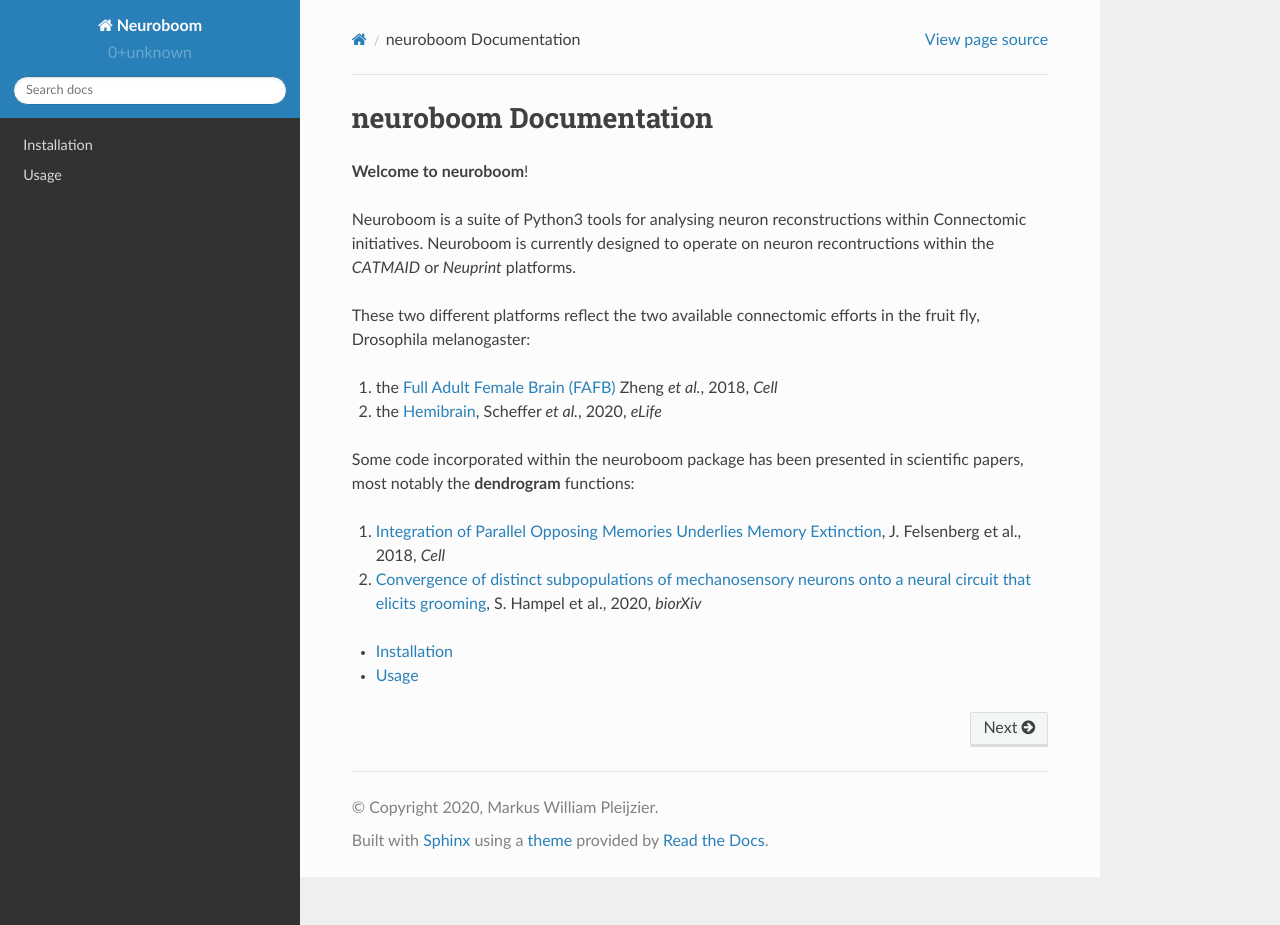
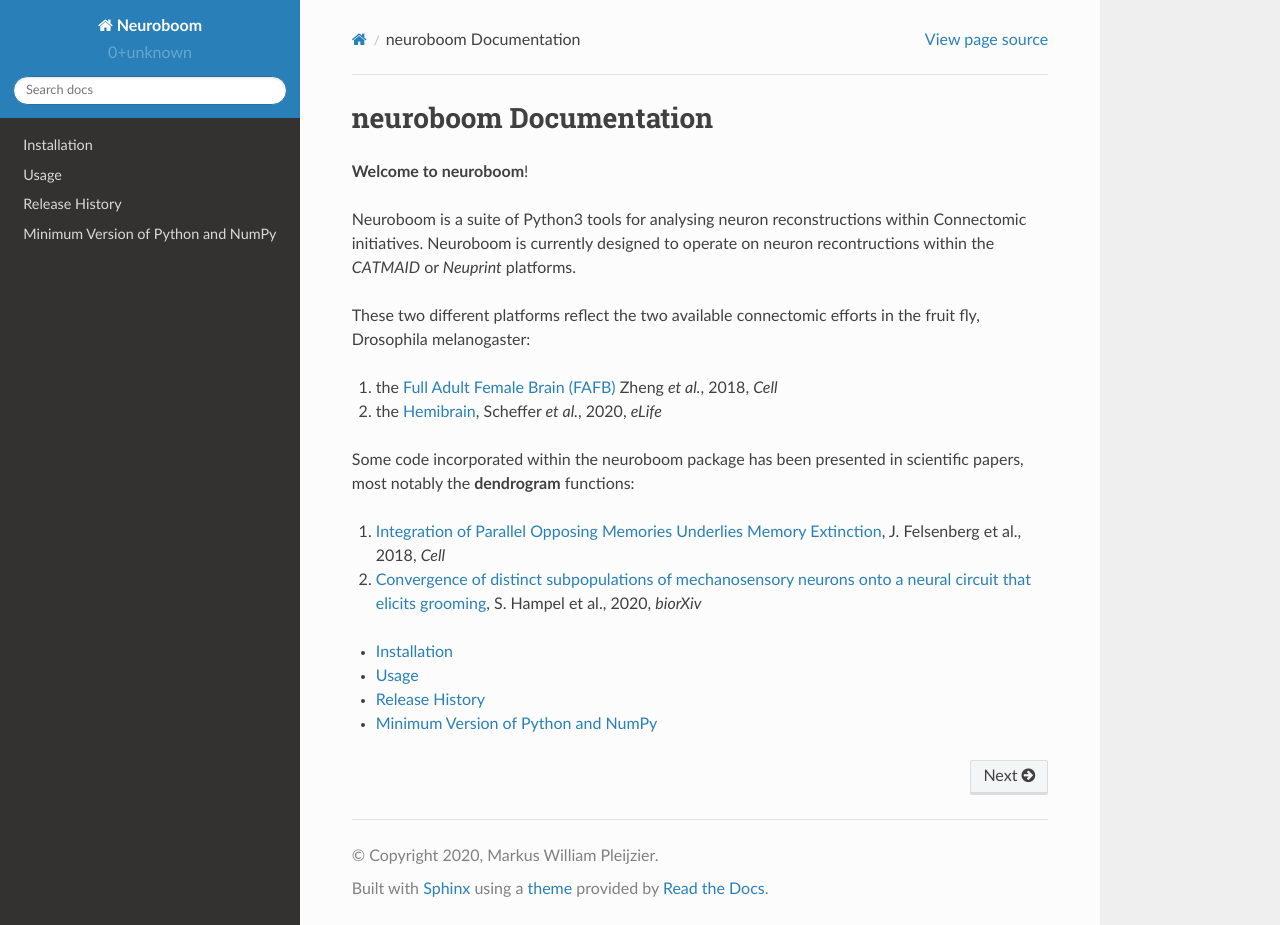
Before and after one commit to markuspleijzier/neuroboom, a Sphinx documentation site: the page built from docs/source/index.rst, in a window 1280 px wide and 925 px high. Built offline with Sphinx 7.4.7 and the Read the Docs theme 2.0.0, drawn with Linux system fonts in a browser that asks for light colours.

Commit message:
index docs fix

```diff
--- a/docs/source/index.rst
+++ b/docs/source/index.rst
@@ -29,3 +29,5 @@
 
    installation
    usage
+   release-history
+   min_versions
```
